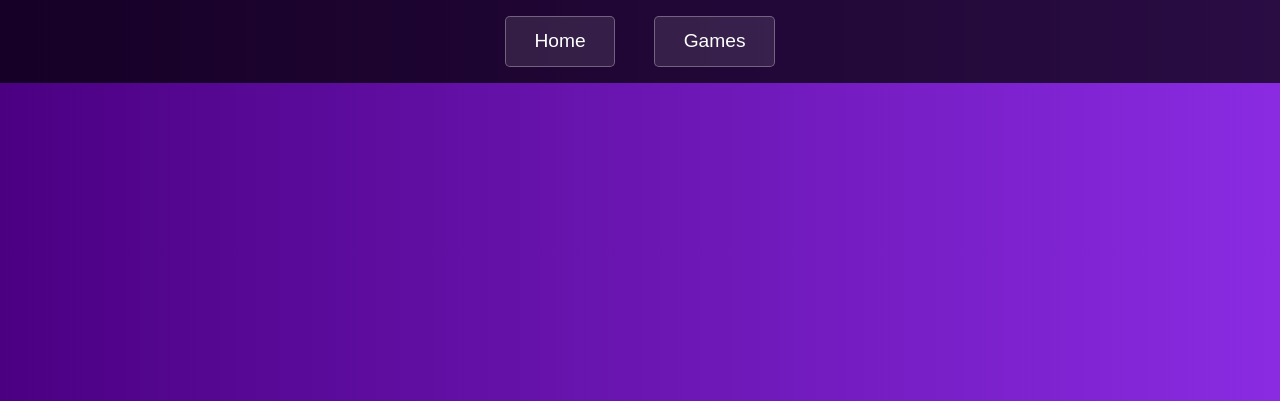
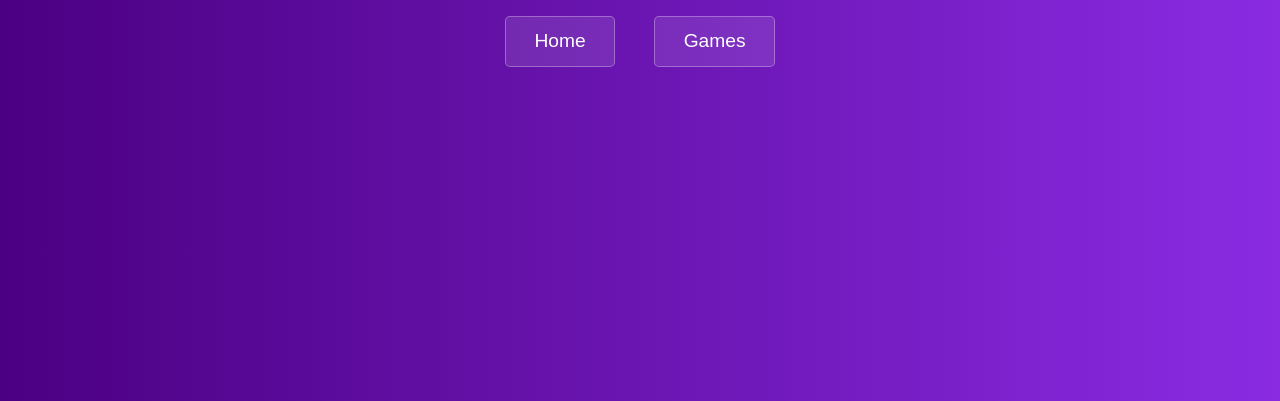
Before and after one commit to GxmeHub-Testing/GxmeHub-Testing.github.io, a plain HTML site: page index.html in a window 1280 px wide. Shown: the top 401 px of the page. Drawn offline with Linux system fonts and the light colour scheme.

Commit message:
Update index.html

```diff
--- a/index.html
+++ b/index.html
@@ -21,7 +21,7 @@
       display: flex;
       justify-content: center;
       align-items: center;
-      background-color: rgba(0, 0, 0, 0.7); /* Transparent black */
+      background: linear-gradient(to right, #4b0082, #8a2be2); /* Dark purple gradient */
       padding: 1em 2em;
       position: sticky;
       top: 0;
```
